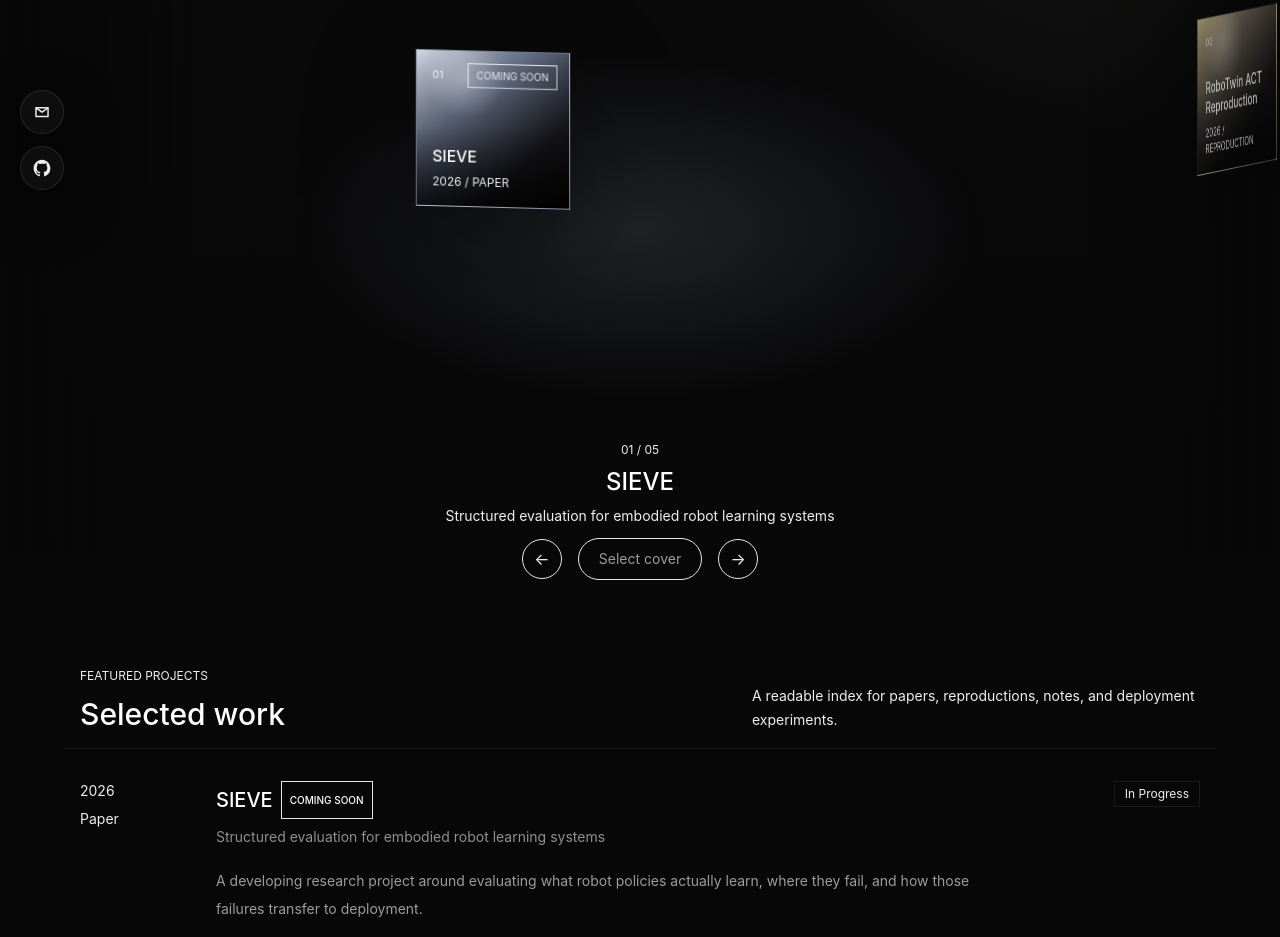
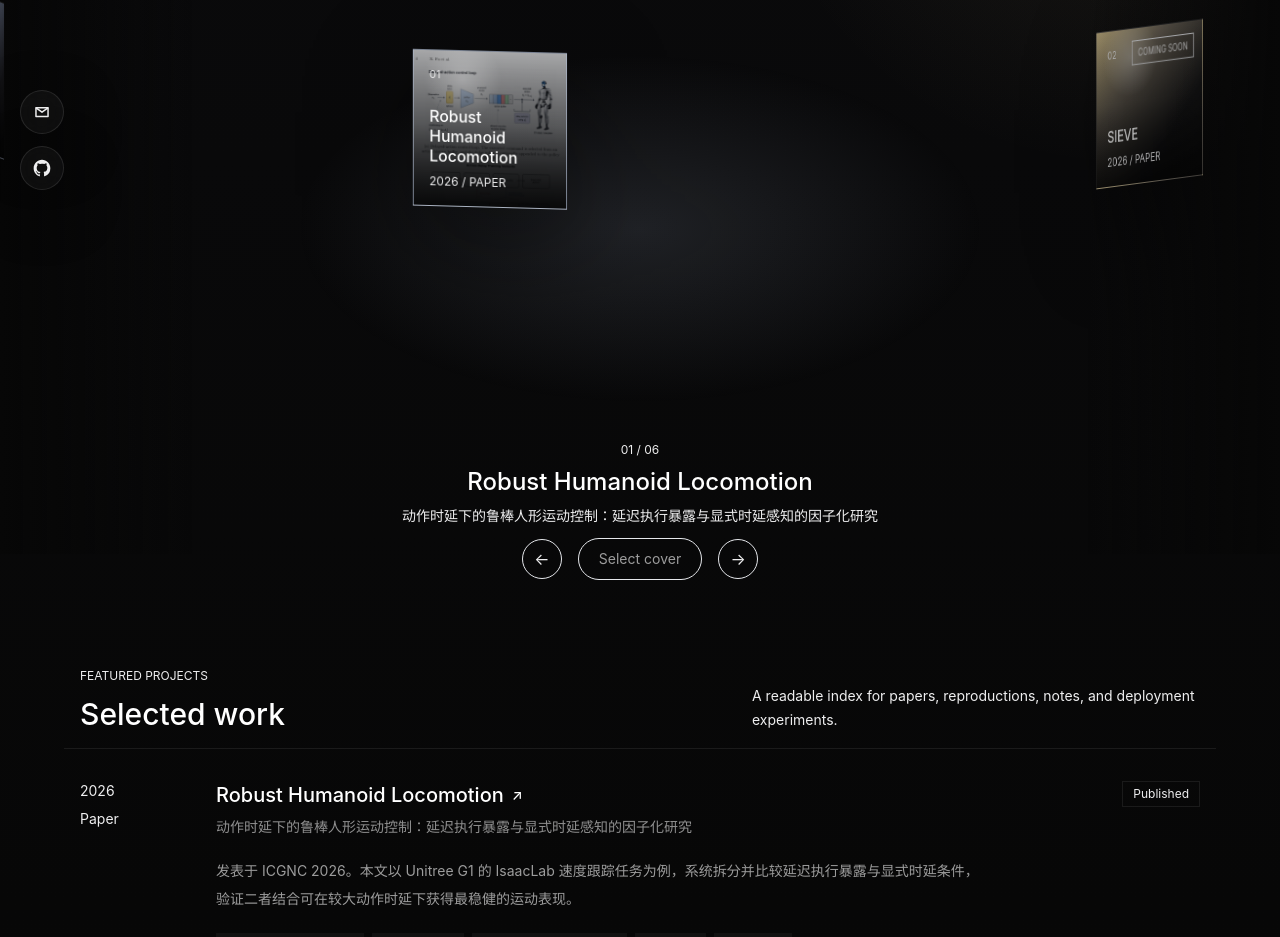
Before and after one commit to oasisfxl/xulin-academic-portfolio, a Next.js app: page / in a window 1280 px wide. Shown: the part 590-1527 px from the top of the page. Built offline with nearby package versions, Linux system fonts and the light colour scheme.

Commit message:
Add robust humanoid locomotion paper

```diff
--- a/components/AlbumShowcase.tsx
+++ b/components/AlbumShowcase.tsx
@@ -58,8 +58,13 @@ function mod(value: number, divisor: number) {
 
 function coverStyle(project: Project, index: number): CSSProperties {
   if (project.cover) {
+    const overlay =
+      project.slug === "robust-humanoid-action-delay"
+        ? "linear-gradient(180deg, rgba(4,6,10,0.34), rgba(4,6,10,0.82))"
+        : "linear-gradient(180deg, rgba(0,0,0,0.04), rgba(0,0,0,0.42))";
+
     return {
-      backgroundImage: `linear-gradient(180deg, rgba(0,0,0,0.04), rgba(0,0,0,0.42)), url(${project.cover})`,
+      backgroundImage: `${overlay}, url(${project.cover})`,
       backgroundPosition: "center",
       backgroundSize: "cover",
     };
--- a/data/projects.ts
+++ b/data/projects.ts
@@ -30,6 +30,27 @@ export type Project = {
 // locked = visible on indexes, detail page blocked with Coming soon
 // hidden = excluded from all indexes and showcase surfaces
 export const projects: Project[] = [
+  {
+    slug: "robust-humanoid-action-delay",
+    title: "Robust Humanoid Locomotion",
+    subtitle:
+      "动作时延下的鲁棒人形运动控制：延迟执行暴露与显式时延感知的因子化研究",
+    type: "Paper",
+    year: "2026",
+    status: "Published",
+    visibility: "public",
+    featured: true,
+    cover: "/covers/robust-humanoid-action-delay.png",
+    description:
+      "发表于 ICGNC 2026。本文以 Unitree G1 的 IsaacLab 速度跟踪任务为例，系统拆分并比较延迟执行暴露与显式时延条件，验证二者结合可在较大动作时延下获得最稳健的运动表现。",
+    tags: [
+      "Humanoid Locomotion",
+      "Action Delay",
+      "Reinforcement Learning",
+      "IsaacLab",
+      "Unitree G1",
+    ],
+  },
   {
     slug: "sieve",
     title: "SIEVE",
```
Also changed, not shown: content/projects/robust-humanoid-action-delay.mdx (added, +73 -0 lines), public/covers/robust-humanoid-action-delay.png (added), public/projects/robust-humanoid-delay/method-overview.png (added).
